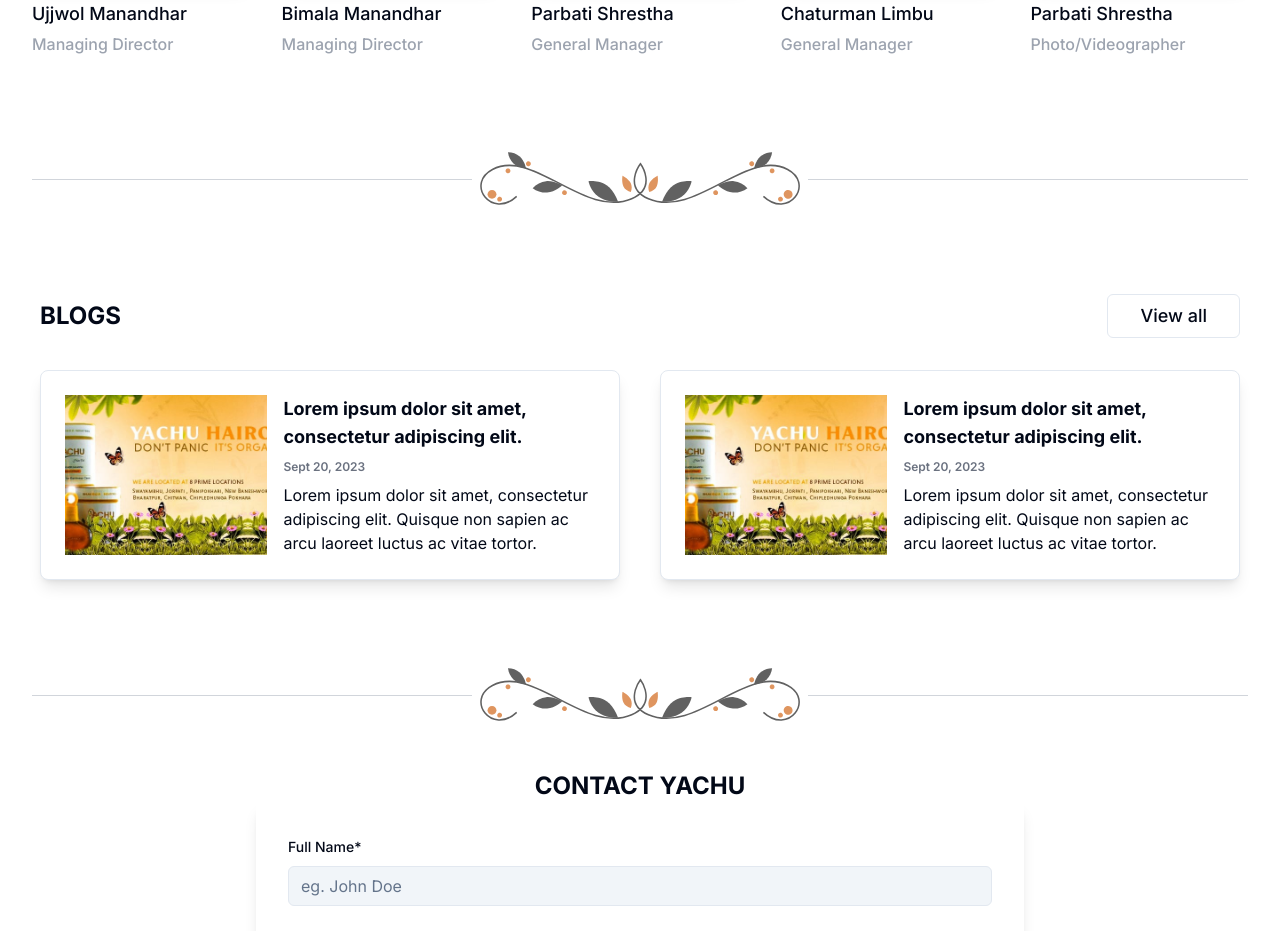
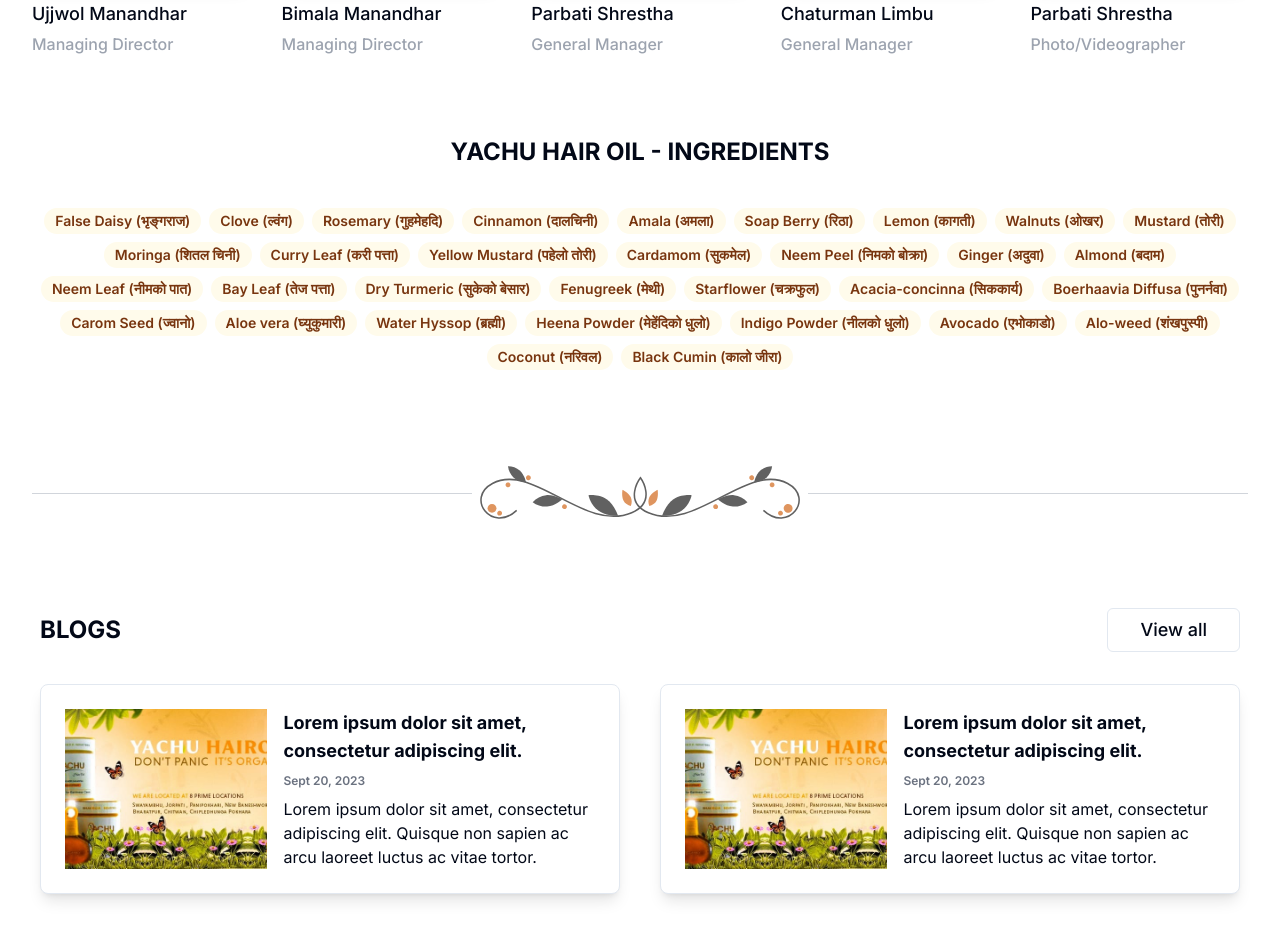
Before and after one commit to manavkhadka0/yachu, a Next.js app: page / in a window 1280 px wide. Shown: the part 2360-3291 px from the top of the page. Built offline with nearby package versions, Linux system fonts and the light colour scheme.

Commit message:
ingredients section

```diff
--- a/app/page.tsx
+++ b/app/page.tsx
@@ -5,6 +5,7 @@ import ContactForm from "@/components/contact/ContactForm";
 import FlowerDivider from "@/components/custom-ui/FlowerDivider";
 
 import Hero from "@/components/hero/Hero";
+import Ingredients from "@/components/ingredients/Ingredients";
 import ProductShowcase from "@/components/product/ProductShowcase";
 
 export default function Home() {
@@ -16,6 +17,7 @@ export default function Home() {
       <FlowerDivider />
       <About />
       <OurTeam />
+      <Ingredients />
       <FlowerDivider />
       <BlogSection />
       <FlowerDivider />
--- /dev/null
+++ b/components/ingredients/Ingredients.tsx
@@ -0,0 +1,24 @@
+import { INGREDIENTS } from "@/constants/product";
+import { Badge } from "../ui/badge";
+
+const Ingredients = () => {
+  return (
+    <div className=" mt-8">
+      <h3 className="sm:text-2xl font-bold  text-center uppercase mb-10">
+        Yachu Hair Oil - Ingredients
+      </h3>
+      <div className="flex gap-2 flex-wrap container mb-12 justify-center items-center ">
+        {INGREDIENTS.map((item) => (
+          <Badge
+            key={item}
+            variant={"secondary"}
+            className=" sm:text-sm bg-amber-50 text-amber-900 hover:bg-amber-900 hover:text-white"
+          >
+            {item}
+          </Badge>
+        ))}
+      </div>{" "}
+    </div>
+  );
+};
+export default Ingredients;
--- /dev/null
+++ b/components/ui/badge.tsx
@@ -0,0 +1,36 @@
+import * as React from "react"
+import { cva, type VariantProps } from "class-variance-authority"
+
+import { cn } from "@/lib/utils"
+
+const badgeVariants = cva(
+  "inline-flex items-center rounded-full border px-2.5 py-0.5 text-xs font-semibold transition-colors focus:outline-none focus:ring-2 focus:ring-ring focus:ring-offset-2",
+  {
+    variants: {
+      variant: {
+        default:
+          "border-transparent bg-primary text-primary-foreground hover:bg-primary/80",
+        secondary:
+          "border-transparent bg-secondary text-secondary-foreground hover:bg-secondary/80",
+        destructive:
+          "border-transparent bg-destructive text-destructive-foreground hover:bg-destructive/80",
+        outline: "text-foreground",
+      },
+    },
+    defaultVariants: {
+      variant: "default",
+    },
+  }
+)
+
+export interface BadgeProps
+  extends React.HTMLAttributes<HTMLDivElement>,
+    VariantProps<typeof badgeVariants> {}
+
+function Badge({ className, variant, ...props }: BadgeProps) {
+  return (
+    <div className={cn(badgeVariants({ variant }), className)} {...props} />
+  )
+}
+
+export { Badge, badgeVariants }
--- a/constants/product.ts
+++ b/constants/product.ts
@@ -33,3 +33,38 @@ export const HERO_BEFORE_AFTER = [
   { before: "/before.jpeg", after: "/after.jpg" },
   { before: "/before.jpeg", after: "/after.jpg" },
 ];
+
+export const INGREDIENTS = [
+  "False Daisy (भृङ्गराज)",
+  "Clove (ल्वंग)",
+  "Rosemary (गुहमेहदि)",
+  "Cinnamon (दालचिनी)",
+  "Amala (अमला)",
+  "Soap Berry (रिठा)",
+  "Lemon (कागती)",
+  "Walnuts (ओखर)",
+  "Mustard (तोरी)",
+  "Moringa (शितल चिनी)",
+  "Curry Leaf (करी पत्ता)",
+  "Yellow Mustard (पहेलो तोरी)",
+  "Cardamom (सुकमेल)",
+  "Neem Peel (निमको बोक्रा)",
+  "Ginger (अदुवा)",
+  "Almond (बदाम)",
+  "Neem Leaf (नीमको पात)",
+  "Bay Leaf (तेज पत्ता)",
+  "Dry Turmeric (सुकेको बेसार)",
+  "Fenugreek (मेथी)",
+  "Starflower (चक्रफुल)",
+  "Acacia-concinna (सिककार्य)",
+  "Boerhaavia Diffusa (पुनर्नवा)",
+  "Carom Seed (ज्वानो)",
+  "Aloe vera (घ्युकुमारी)",
+  "Water Hyssop (ब्रह्मी)",
+  "Heena Powder (मेहेंदिको धुलो)",
+  "Indigo Powder (नीलको धुलो)",
+  "Avocado (एभोकाडो)",
+  "Alo-weed (शंखपुस्पी)",
+  "Coconut (नरिवल)",
+  "Black Cumin (कालो जीरा)",
+];
```
